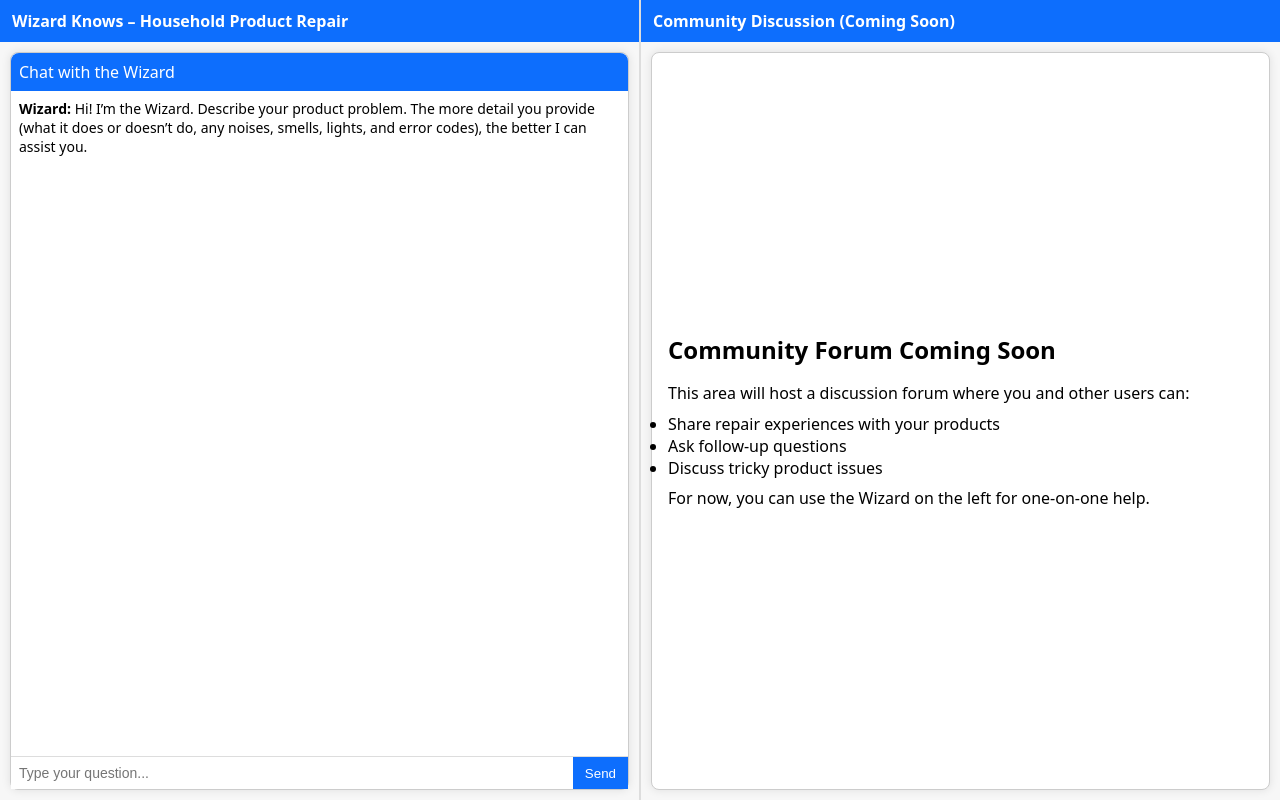
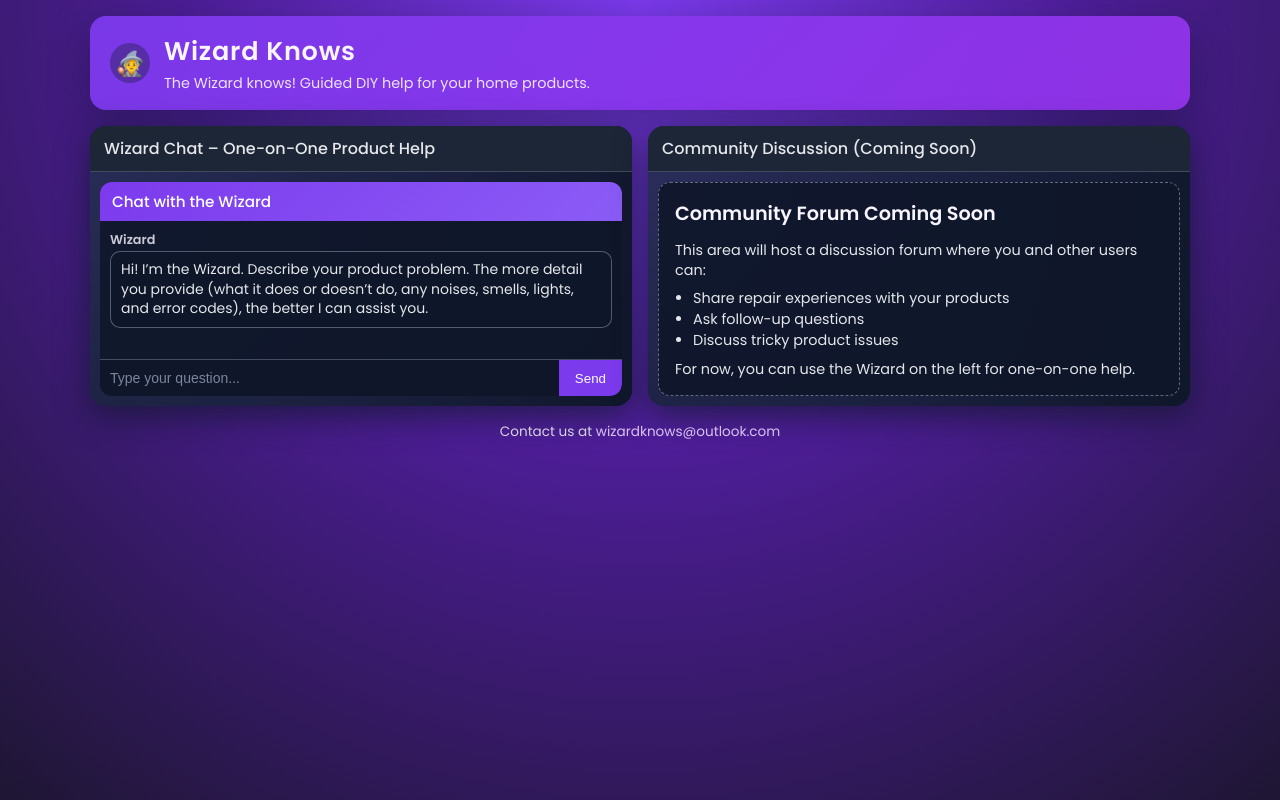
Before and after one commit to Wizardknows/WizardKnows, a website: page index.html in a window 1280 px wide. Drawn offline with Linux system fonts and the light colour scheme.

Commit message:
Apply purple wizard-themed UI with banner and contact info

```diff
--- a/index.html
+++ b/index.html
@@ -4,86 +4,215 @@
   <meta charset="UTF-8" />
   <title>Wizard Knows – Product Help</title>
   <meta name="viewport" content="width=device-width, initial-scale=1.0" />
+
+  <!-- Google Font for a playful/magical feel -->
+  <link rel="preconnect" href="https://fonts.googleapis.com">
+  <link rel="preconnect" href="https://fonts.gstatic.com" crossorigin>
+  <link href="https://fonts.googleapis.com/css2?family=Poppins:wght@400;500;600&display=swap" rel="stylesheet">
+
   <style>
-    * { box-sizing: border-box; margin: 0; padding: 0; }
+    * {
+      box-sizing: border-box;
+      margin: 0;
+      padding: 0;
+    }
 
     body, html {
       height: 100%;
-      font-family: system-ui, -apple-system, BlinkMacSystemFont, "Segoe UI", sans-serif;
+      font-family: "Poppins", system-ui, -apple-system, BlinkMacSystemFont, "Segoe UI", sans-serif;
+      background: radial-gradient(circle at top, #7c3aed 0%, #4c1d95 45%, #1e1633 100%);
+      color: #f9f5ff;
     }
 
-    .page {
+    a {
+      color: #e9d5ff;
+      text-decoration: none;
+    }
+    a:hover {
+      text-decoration: underline;
+    }
+
+    .page-wrapper {
+      min-height: 100vh;
       display: flex;
-      height: 100vh;
+      flex-direction: column;
+      align-items: center;
+      padding: 16px;
+    }
+
+    .main-container {
+      width: 100%;
+      max-width: 1100px;
+    }
+
+    /* Top banner */
+    .site-banner {
+      background: linear-gradient(135deg, rgba(124, 58, 237, 0.95), rgba(147, 51, 234, 0.95));
+      border-radius: 16px;
+      padding: 16px 20px;
+      box-shadow: 0 14px 40px rgba(15, 23, 42, 0.4);
+      margin-bottom: 16px;
+    }
+
+    .banner-inner {
+      display: flex;
+      align-items: center;
+      gap: 14px;
+      flex-wrap: wrap;
+    }
+
+    .wizard-icon {
+      width: 40px;
+      height: 40px;
+      border-radius: 999px;
+      background: rgba(15, 23, 42, 0.35);
+      display: flex;
+      align-items: center;
+      justify-content: center;
+      font-size: 24px;
+      flex-shrink: 0;
+    }
+
+    .brand-text h1 {
+      font-size: 1.6rem;
+      font-weight: 600;
+      letter-spacing: 0.03em;
+    }
+
+    .brand-text p {
+      font-size: 0.9rem;
+      opacity: 0.9;
+      margin-top: 2px;
+    }
+
+    /* Main content: two columns */
+    .content-row {
+      display: flex;
+      gap: 16px;
+      margin-bottom: 16px;
+      flex-wrap: wrap;
     }
 
     .left, .right {
       flex: 1;
-      border-left: 1px solid #ddd;
-      border-right: 1px solid #ddd;
+      min-width: 280px;
       display: flex;
       flex-direction: column;
     }
 
-    .left {
-      border-left: none;
-    }
-
-    .right {
-      border-right: none;
+    .panel {
+      background: rgba(15, 23, 42, 0.9);
+      border-radius: 16px;
+      box-shadow: 0 10px 32px rgba(15, 23, 42, 0.7);
+      display: flex;
+      flex-direction: column;
+      height: 100%;
     }
 
     .panel-header {
-      padding: 10px 12px;
-      background: #0d6efd;
-      color: #fff;
-      font-weight: 600;
+      padding: 10px 14px;
+      background: rgba(31, 41, 55, 0.9);
+      color: #e5e7eb;
+      font-weight: 500;
+      border-radius: 16px 16px 0 0;
+      border-bottom: 1px solid rgba(148, 163, 184, 0.3);
     }
 
     .panel-body {
       flex: 1;
       overflow: auto;
       padding: 10px;
-      background: #f7f7f7;
+      background: radial-gradient(circle at top left, rgba(129, 140, 248, 0.18), rgba(15, 23, 42, 0.95));
+      border-radius: 0 0 16px 16px;
     }
 
     /* Chat widget fills the left panel */
     #ai-widget {
       height: 100%;
-      border: 1px solid #ccc;
-      border-radius: 8px;
-      background: #fff;
+      border-radius: 12px;
+      background: rgba(15, 23, 42, 0.9);
       display: flex;
       flex-direction: column;
-      box-shadow: 0 0 10px rgba(0,0,0,0.1);
+      overflow: hidden;
+    }
+
+    #ai-widget-header {
+      background: linear-gradient(135deg, #7c3aed, #8b5cf6);
+      color: white;
+      padding: 8px 12px;
+      font-size: 0.95rem;
+      font-weight: 500;
     }
 
     #ai-chat-log {
       flex: 1;
-      padding: 8px;
+      padding: 10px;
       overflow-y: auto;
       font-size: 14px;
     }
 
+    /* Chat message styling */
+    .msg {
+      margin-bottom: 8px;
+      display: flex;
+      flex-direction: column;
+      gap: 2px;
+    }
+    .msg strong {
+      font-size: 0.8rem;
+      opacity: 0.8;
+    }
+    .msg-bubble {
+      display: inline-block;
+      padding: 8px 10px;
+      border-radius: 10px;
+      max-width: 100%;
+      line-height: 1.4;
+    }
+    .msg-user .msg-bubble {
+      background: rgba(129, 140, 248, 0.9);
+      color: #0f172a;
+      align-self: flex-end;
+    }
+    .msg-wizard .msg-bubble {
+      background: rgba(15, 23, 42, 0.95);
+      border: 1px solid rgba(148, 163, 184, 0.5);
+      color: #e5e7eb;
+      align-self: flex-start;
+    }
+
     #ai-widget-footer {
       display: flex;
-      border-top: 1px solid #ddd;
+      border-top: 1px solid rgba(148, 163, 184, 0.4);
+      background: rgba(15, 23, 42, 0.95);
     }
 
     #ai-user-input {
       flex: 1;
       border: none;
-      padding: 8px;
+      padding: 10px;
       font-size: 14px;
       outline: none;
+      background: transparent;
+      color: #e5e7eb;
+    }
+
+    #ai-user-input::placeholder {
+      color: rgba(148, 163, 184, 0.8);
     }
 
     #ai-send-btn {
       border: none;
-      background: #0d6efd;
-      color: #fff;
-      padding: 0 12px;
+      background: #7c3aed;
+      color: #f9fafb;
+      padding: 0 16px;
       cursor: pointer;
+      font-weight: 500;
+      border-radius: 0 0 12px 0;
+    }
+
+    #ai-send-btn:hover:not(:disabled) {
+      background: #6d28d9;
     }
 
     #ai-send-btn:disabled {
@@ -91,52 +220,89 @@
       cursor: default;
     }
 
-    /* Simple right panel placeholder */
+    /* Right panel content */
     .coming-soon {
       height: 100%;
-      border: 1px solid #ccc;
-      border-radius: 8px;
-      background: #fff;
+      border-radius: 12px;
+      background: rgba(15, 23, 42, 0.9);
       padding: 16px;
-      box-shadow: 0 0 10px rgba(0,0,0,0.1);
       display: flex;
       flex-direction: column;
       justify-content: center;
       align-items: flex-start;
       gap: 8px;
+      border: 1px dashed rgba(148, 163, 184, 0.6);
     }
 
     .coming-soon h2 {
-      margin-bottom: 8px;
+      margin-bottom: 4px;
+      font-size: 1.2rem;
     }
 
     .coming-soon p {
       line-height: 1.4;
+      font-size: 0.9rem;
+      color: #e5e7eb;
     }
 
-    /* Responsive: stack on small screens */
+    .coming-soon ul {
+      margin-left: 18px;
+      font-size: 0.9rem;
+      color: #e5e7eb;
+    }
+
+    /* Footer / contact */
+    .site-footer {
+      margin-top: 8px;
+      text-align: center;
+      font-size: 0.85rem;
+      color: #e5e7eb;
+      opacity: 0.9;
+    }
+
     @media (max-width: 800px) {
-      .page {
+      .content-row {
         flex-direction: column;
       }
-      .left, .right {
-        height: 50vh;
+      .panel {
+        min-height: 260px;
       }
     }
   </style>
 </head>
 <body>
-  <div class="page">
+  <div class="page-wrapper">
+    <div class="main-container">
+
+      <!-- Top banner -->
+      <header class="site-banner">
+        <div class="banner-inner">
+          <div class="wizard-icon">🧙</div>
+          <div class="brand-text">
+            <h1>Wizard Knows</h1>
+            <p>The Wizard knows! Guided DIY help for your home products.</p>
+          </div>
+        </div>
+      </header>
+
+      <!-- Main two-column content -->
+      <div class="content-row">
         <!-- LEFT: Chatbot -->
         <div class="left">
-      <div class="panel-header">Wizard Knows – Household Product Repair</div>
+          <div class="panel">
+            <div class="panel-header">Wizard Chat – One-on-One Product Help</div>
             <div class="panel-body">
               <div id="ai-widget">
-          <div style="background:#0d6efd; color:white; padding:8px; border-radius:8px 8px 0 0;">
+                <div id="ai-widget-header">
                   Chat with the Wizard
                 </div>
                 <div id="ai-chat-log">
-  <div><strong>Wizard:</strong> Hi! I’m the Wizard. Describe your product problem. The more detail you provide (what it does or doesn’t do, any noises, smells, lights, and error codes), the better I can assist you.</div>
+                  <div class="msg msg-wizard">
+                    <strong>Wizard</strong>
+                    <div class="msg-bubble">
+                      Hi! I’m the Wizard. Describe your product problem. The more detail you provide (what it does or doesn’t do, any noises, smells, lights, and error codes), the better I can assist you.
+                    </div>
+                  </div>
                 </div>
                 <div id="ai-widget-footer">
                   <input
@@ -150,9 +316,11 @@
               </div>
             </div>
           </div>
+        </div>
 
         <!-- RIGHT: Discussion forum placeholder -->
         <div class="right">
+          <div class="panel">
             <div class="panel-header">Community Discussion (Coming Soon)</div>
             <div class="panel-body">
               <div class="coming-soon">
@@ -172,6 +340,15 @@
             </div>
           </div>
         </div>
+      </div>
+
+      <!-- Footer / contact -->
+      <footer class="site-footer">
+        Contact us at <a href="mailto:wizardknows@outlook.com">wizardknows@outlook.com</a>
+      </footer>
+
+    </div>
+  </div>
 
   <!-- Chat JS -->
   <script>
@@ -182,22 +359,31 @@
     const inputEl = document.getElementById('ai-user-input');
     const sendBtn = document.getElementById('ai-send-btn');
 
+    function appendMessage(sender, text) {
+      const msgDiv = document.createElement('div');
+      msgDiv.className = 'msg ' + (sender === 'Wizard' ? 'msg-wizard' : 'msg-user');
+
+      const nameEl = document.createElement('strong');
+      nameEl.textContent = sender;
+      const bubbleEl = document.createElement('div');
+      bubbleEl.className = 'msg-bubble';
+      bubbleEl.textContent = text;
+
+      msgDiv.appendChild(nameEl);
+      msgDiv.appendChild(bubbleEl);
+      logEl.appendChild(msgDiv);
+      logEl.scrollTop = logEl.scrollHeight;
+    }
+
     async function sendMessage() {
       const text = inputEl.value.trim();
       if (!text) return;
 
-      // Show user message
-      const userDiv = document.createElement('div');
-      userDiv.innerHTML = '<strong>You:</strong> ' + text;
-      logEl.appendChild(userDiv);
-      logEl.scrollTop = logEl.scrollHeight;
+      appendMessage('You', text);
       inputEl.value = '';
       inputEl.focus();
-
-      // Disable button while waiting
       sendBtn.disabled = true;
 
-      // Call backend
       try {
         const res = await fetch(BACKEND_URL, {
           method: 'POST',
@@ -207,16 +393,9 @@
 
         const data = await res.json();
         const reply = data.reply || 'Sorry, I had trouble answering that.';
-
-        const aiDiv = document.createElement('div');
-        aiDiv.innerHTML = '<strong>Wizard:</strong> ' + reply;
-        logEl.appendChild(aiDiv);
-        logEl.scrollTop = logEl.scrollHeight;
+        appendMessage('Wizard', reply);
       } catch (err) {
-        const errorDiv = document.createElement('div');
-        errorDiv.innerHTML = '<strong>Wizard:</strong> There was an error contacting the server.';
-        logEl.appendChild(errorDiv);
-        logEl.scrollTop = logEl.scrollHeight;
+        appendMessage('Wizard', 'There was an error contacting the server.');
       } finally {
         sendBtn.disabled = false;
       }
```
Lines whose indentation alone changed are shown as unchanged.
